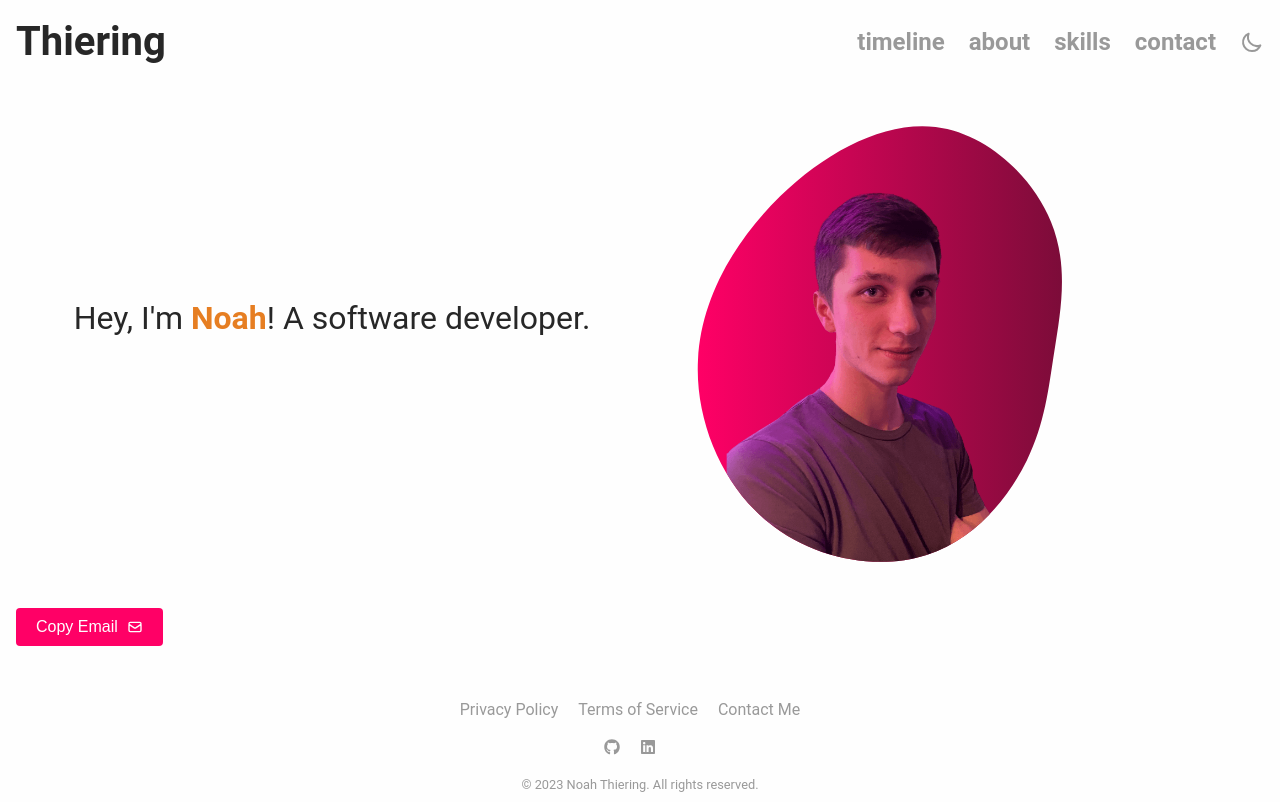
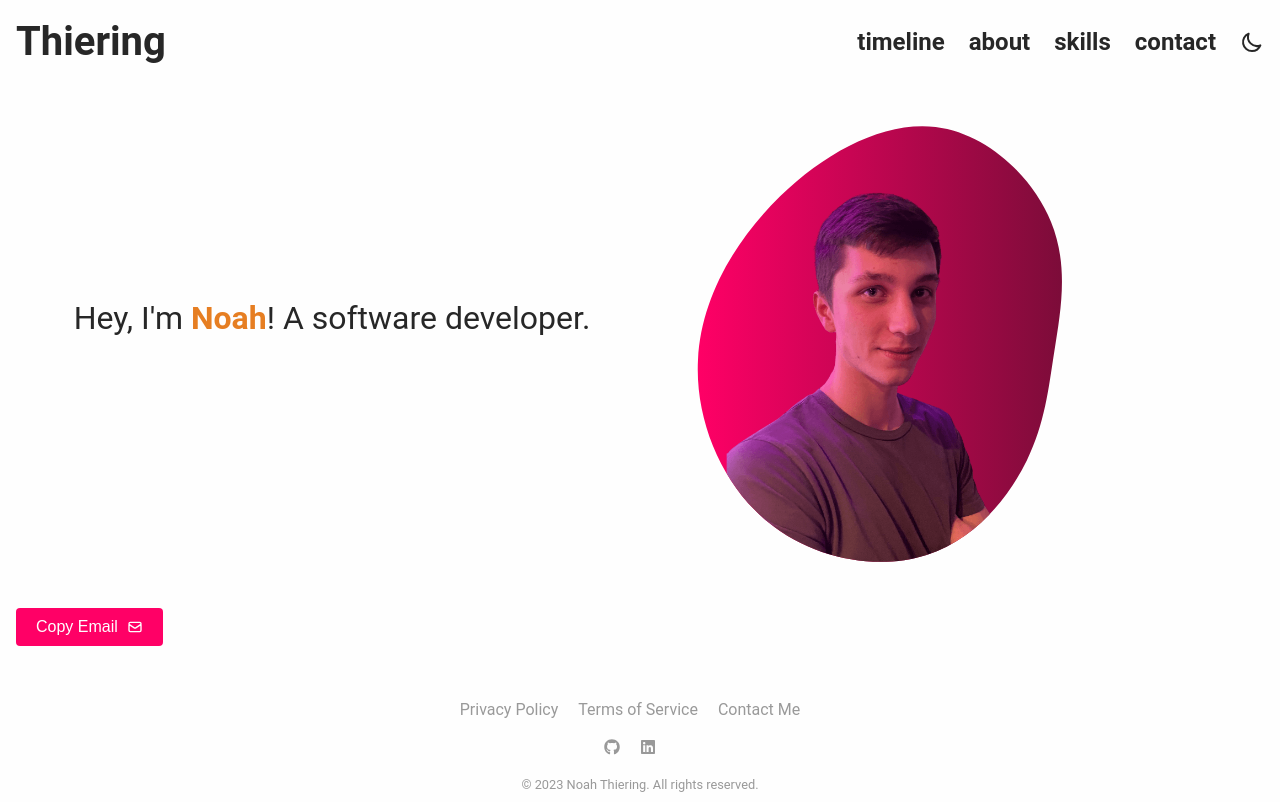
Before and after one commit to Noah4ever/noah4ever.github.io, a React (Vite) app: page / in a window 1280 px wide. Built offline with nearby package versions, Linux system fonts and the light colour scheme.

Commit message:
fix: svg color on light mode stays white

```diff
--- a/src/styles/header.scss
+++ b/src/styles/header.scss
@@ -46,12 +46,14 @@ $max-width-phone: 700px;
     @media screen and (max-width: $max-width-phone) {
       .header-link-menu-button {
         z-index: 3;
-      }
-      .header-link-menu {
-        display: block;
-        font-size: 3rem;
-        font-weight: 600;
-        cursor: pointer;
+        .header-link-menu {
+          display: block;
+          font-size: 3rem;
+          font-weight: 600;
+          fill: var(--text-color);
+          color: var(--text-color);
+          cursor: pointer;
+        }
       }
       .header-links {
         display: none;
@@ -133,7 +135,7 @@ $max-width-phone: 700px;
         list-style-type: none;
         cursor: pointer;
         a {
-          color: var(--text-color-muted);
+          color: var(--text-color);
           text-decoration: none;
           transition: color 75ms ease-out;
           &:hover {
```
